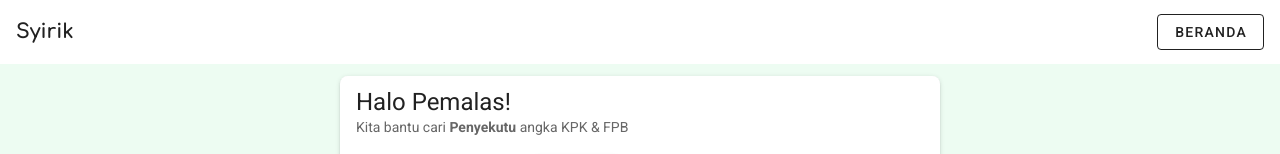
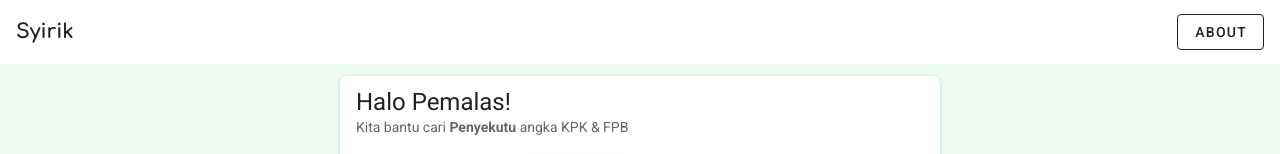
Before and after one commit to NandaRusfikri/Syirik, a Nuxt app: page / in a window 1280 px wide. Shown: the top 154 px of the page. Built offline with nearby package versions, Linux system fonts and the light colour scheme.

Commit message:
fix layout

```diff
--- a/layouts/default.vue
+++ b/layouts/default.vue
@@ -9,7 +9,7 @@
       <v-spacer></v-spacer>
 
       <v-btn outlined>
-        Beranda
+        About
       </v-btn>
     </v-app-bar>
     <!-- <v-app-bar
--- a/pages/index.vue
+++ b/pages/index.vue
@@ -39,7 +39,7 @@
         <br />
         <v-row align="center" justify="center">
           <template v-for="(item, index) in angka.length">
-            <v-col cols="2" class="py-0" :key="index">
+            <v-col cols="12" md="2" sm="3" class="py-0" :key="index">
               <v-text-field v-model="angka[index].value" outlined>
               </v-text-field
             ></v-col>
```
